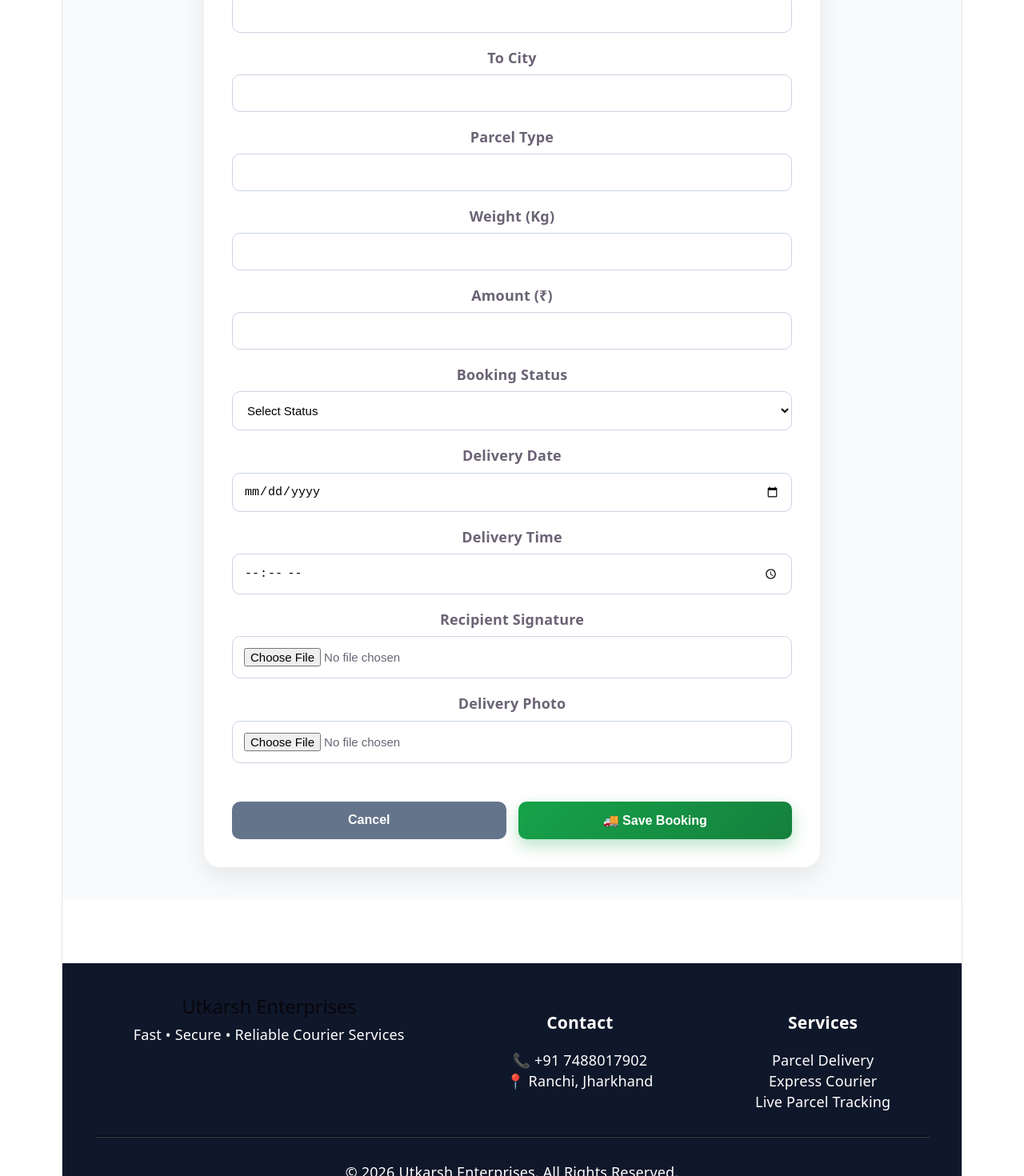
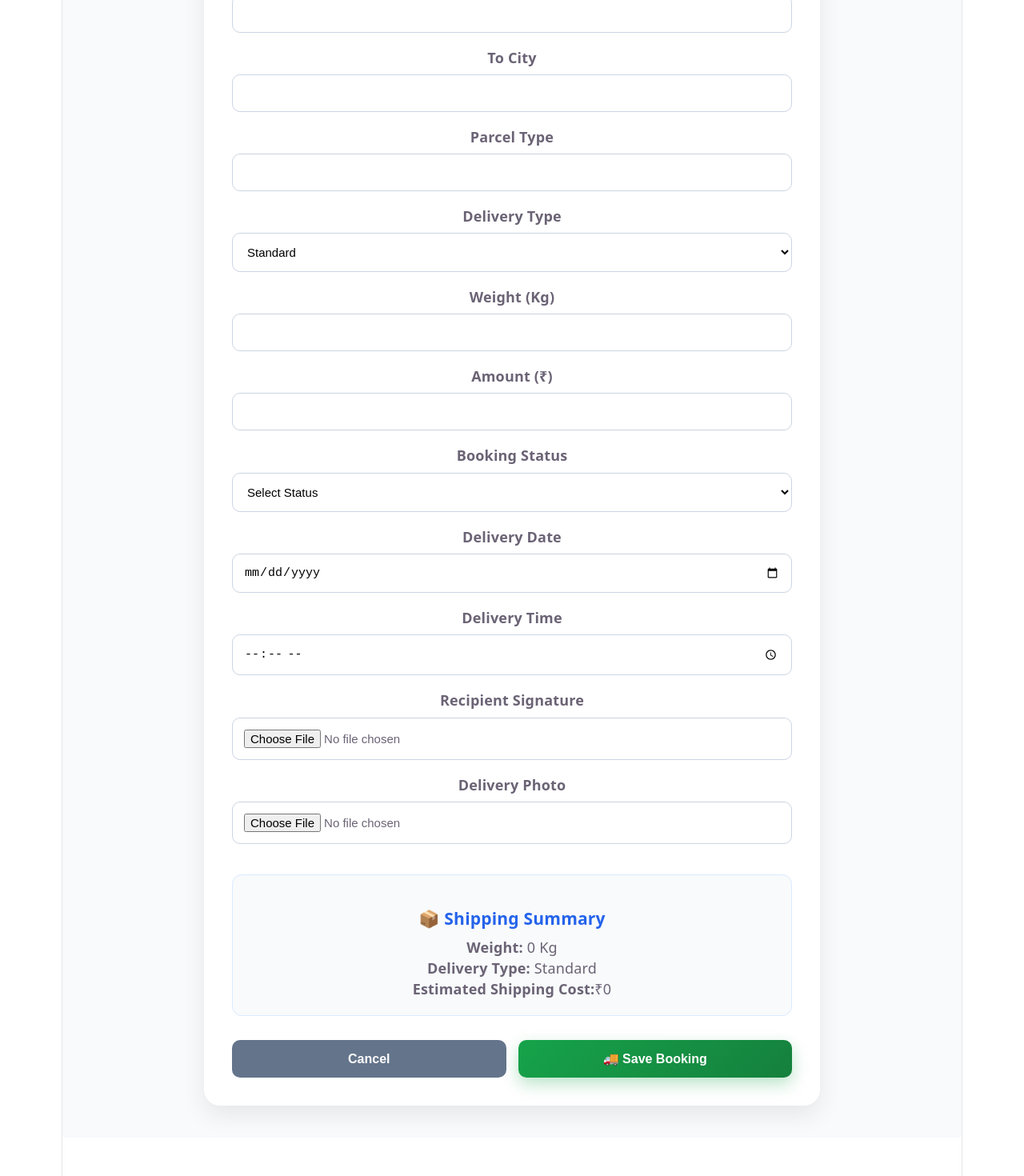
Before and after one commit to Raiki-rani/utkarsh-enterprises-frontend, a React (Vite) app: page /bookings/add in a window 1280 px wide. Shown: the part 911-2381 px from the top of the page at 80% size. Built offline with nearby package versions, Linux system fonts and the light colour scheme; sample sign-in values are in the browser's storage.

Commit message:
Added details button

```diff
--- a/src/pages/AddBooking.jsx
+++ b/src/pages/AddBooking.jsx
@@ -15,6 +15,7 @@ function AddBooking() {
         fromCity: "",
         toCity: "",
         parcelType: "",
+        deliveryType: "Standard",
         weight: "",
         amount: "",
         status: "",
@@ -28,10 +29,51 @@ function AddBooking() {
     const [podPreview, setPodPreview] = useState("");
 
     const handleChange = (e) => {
-        setBooking({
+        const updatedBooking = {
             ...booking,
             [e.target.name]: e.target.value,
-        });
+        };
+        updatedBooking.amount = calculateAmount(updatedBooking);
+        setBooking(updatedBooking);
+    };
+    const calculateAmount = (booking) => {
+        let amount = 0;
+
+  // Base Price
+        switch (booking.parcelType) {
+            case "Documents":
+                amount += 50;
+                break;
+            case "Electronics":
+                amount += 100;
+                break;
+            case "Fragile":
+                amount += 150;
+                break;
+            case "Clothes":
+                amount += 70;
+                break;
+            default:
+                amount += 50;
+        }
+
+  // Weight Charge
+        amount += Number(booking.weight || 0) * 20;
+
+  // Distance Charge
+        if (booking.fromCity && booking.toCity) {
+            if (booking.fromCity.toLowerCase() !==booking.toCity.toLowerCase()) {
+                amount += 150;
+            } else {
+                amount += 30;
+            }
+        }
+
+  // Delivery Charge
+        if (booking.deliveryType === "Express") {
+            amount += 100;
+        }
+        return amount;
     };
 
     const handleSignatureUpload = (e) => {
@@ -213,6 +255,16 @@ function AddBooking() {
             onChange={handleChange}
             style={inputStyle}
         />
+        <label><strong>Delivery Type</strong></label>
+        <select
+            name="deliveryType"
+            value={booking.deliveryType}
+            onChange={handleChange}
+            style={inputStyle}
+        >
+        <option value="Standard">Standard</option>
+        <option value="Express">Express</option>
+        </select>
 
         <label><strong>Weight (Kg)</strong></label>
         <input
@@ -325,6 +377,26 @@ function AddBooking() {
                 />
             </div>
         )}
+        <div
+            style={{
+                background: "#f8fafc",
+                border: "1px solid #dbeafe",
+                borderRadius: "12px",
+                padding: "20px",
+                marginTop: "20px",
+                marginBottom: "20px",
+            }}
+        >
+            <h3 style={{ color: "#2563eb", marginBottom: "10px" }}>
+                📦 Shipping Summary
+            </h3>
+
+            <p><strong>Weight:</strong> {booking.weight || 0} Kg</p>
+
+            <p><strong>Delivery Type:</strong> Standard</p>
+
+            <p><strong>Estimated Shipping Cost:</strong>₹{booking.weight ? booking.weight * 50 : 0}</p>
+        </div>
 
         {/* Buttons */}
 
--- a/src/pages/Bookings.jsx
+++ b/src/pages/Bookings.jsx
@@ -363,6 +363,20 @@ function Bookings() {
             >
                 📄 PDF
             </button>
+            <button
+                style={{
+                    background: "#0ea5e9",
+                    color: "white",
+                    border: "none",
+                    padding: "8px 12px",
+                    borderRadius: "8px",
+                    cursor: "pointer",
+                    marginTop: "6px",
+                    width: "100%",
+                }}
+            >
+                📦 Details
+            </button>
 
             <div
                 style={{
```
